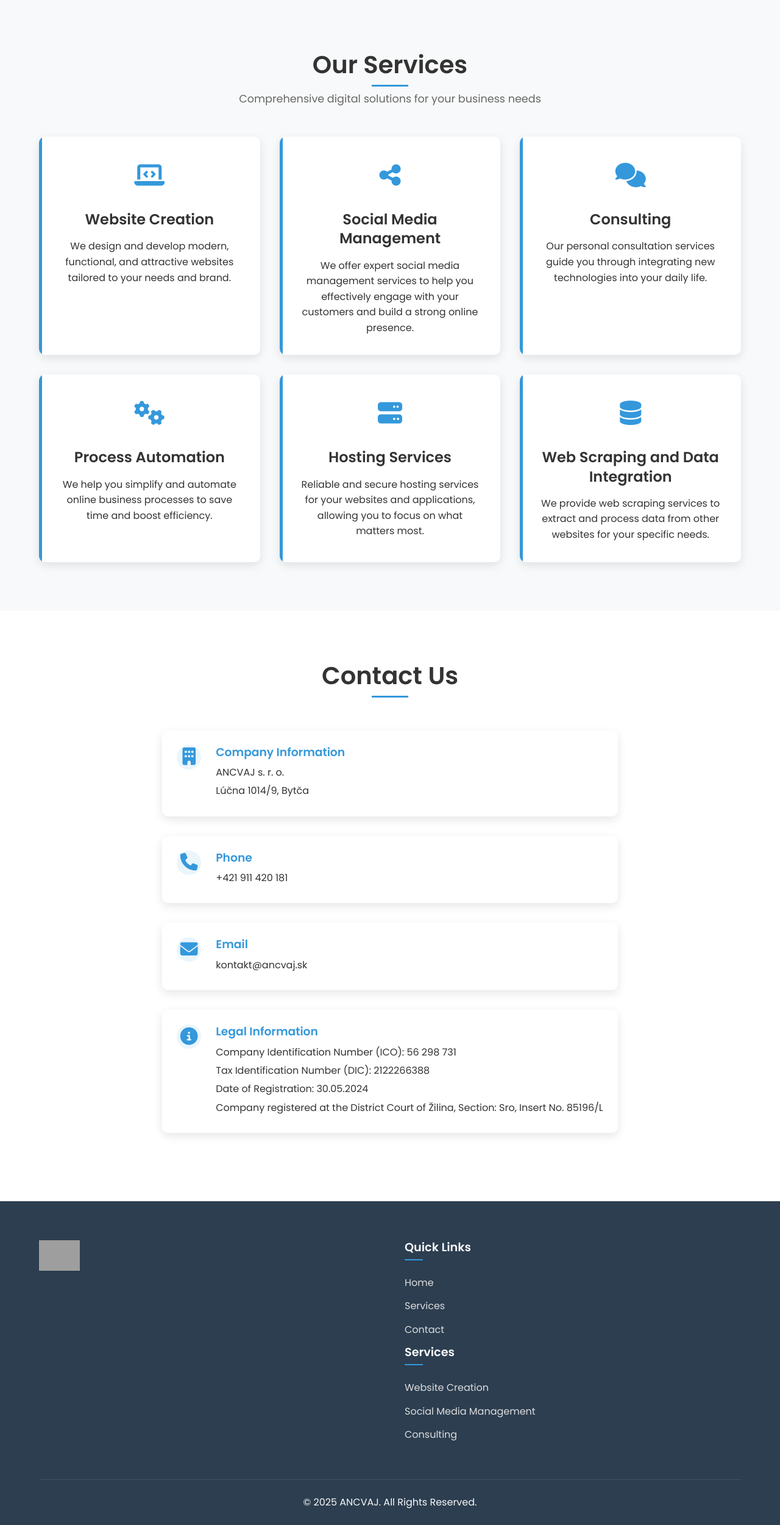
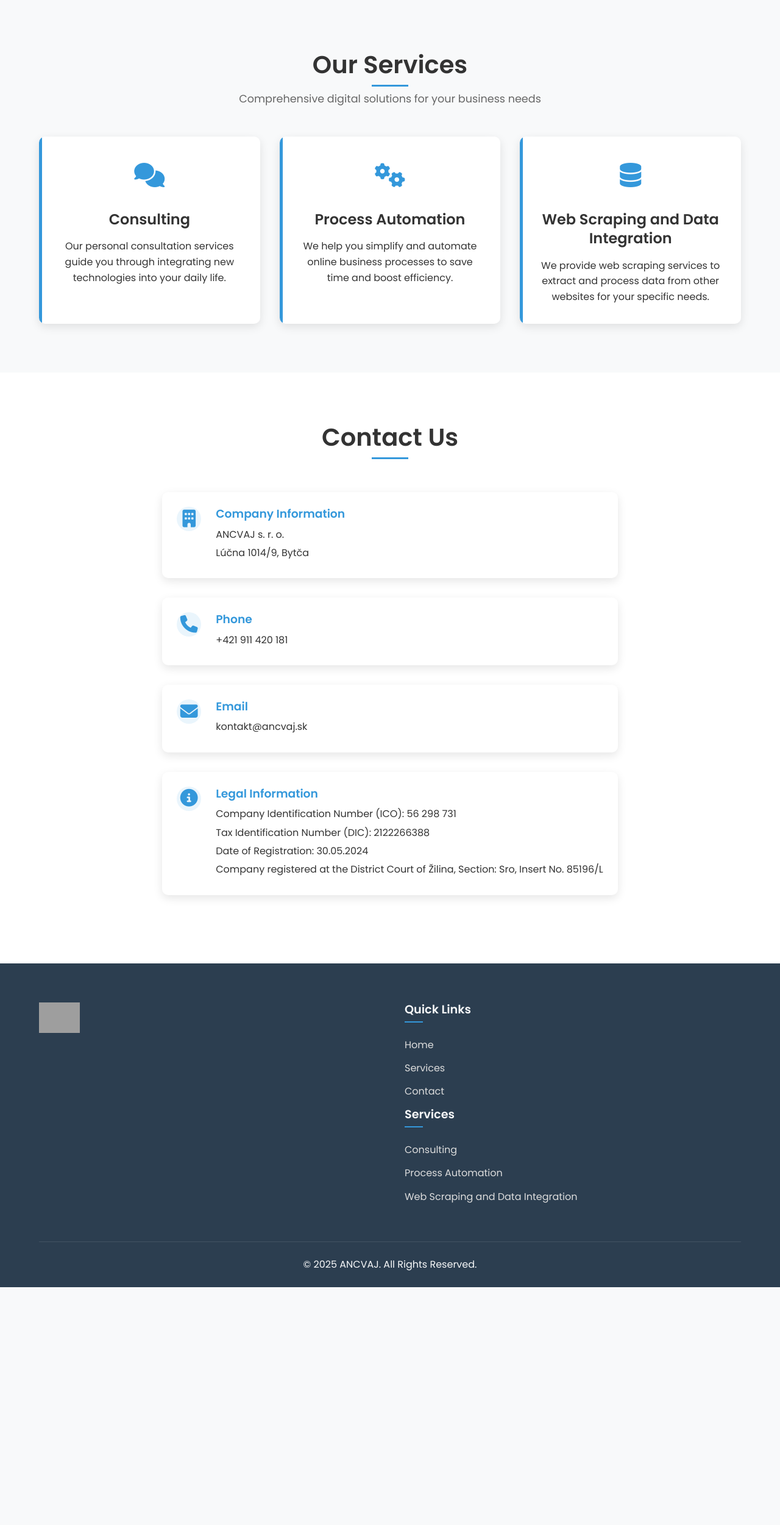
Before and after one commit to ShepDogSk/ancvajSK, a plain HTML site: page index.html in a window 1280 px wide. Shown: the part 800-3301 px from the top of the page at 61% size. After the commit the page ends 2911 px from the top, so only its background shows below. Drawn offline with Linux system fonts and the light colour scheme; grey boxes are pictures that could not be loaded.

Commit message:
second commit

```diff
--- a/index.html
+++ b/index.html
@@ -56,20 +56,6 @@
             <div class="services-container">
                 <div class="service-card">
                     <div class="service-icon">
-                        <i class="fas fa-laptop-code"></i>
-                    </div>
-                    <h3>Website Creation</h3>
-                    <p>We design and develop modern, functional, and attractive websites tailored to your needs and brand.</p>
-                </div>
-                <div class="service-card">
-                    <div class="service-icon">
-                        <i class="fas fa-share-alt"></i>
-                    </div>
-                    <h3>Social Media Management</h3>
-                    <p>We offer expert social media management services to help you effectively engage with your customers and build a strong online presence.</p>
-                </div>
-                <div class="service-card">
-                    <div class="service-icon">
                         <i class="fas fa-comments"></i>
                     </div>
                     <h3>Consulting</h3>
@@ -81,13 +67,6 @@
                     </div>
                     <h3>Process Automation</h3>
                     <p>We help you simplify and automate online business processes to save time and boost efficiency.</p>
-                </div>
-                <div class="service-card">
-                    <div class="service-icon">
-                        <i class="fas fa-server"></i>
-                    </div>
-                    <h3>Hosting Services</h3>
-                    <p>Reliable and secure hosting services for your websites and applications, allowing you to focus on what matters most.</p>
                 </div>
                 <div class="service-card">
                     <div class="service-icon">
@@ -159,9 +138,9 @@
                 <div class="footer-column">
                     <h4>Services</h4>
                     <ul>
-                        <li><a href="#services">Website Creation</a></li>
-                        <li><a href="#services">Social Media Management</a></li>
                         <li><a href="#services">Consulting</a></li>
+                        <li><a href="#services">Process Automation</a></li>
+                        <li><a href="#services">Web Scraping and Data Integration</a></li>
                     </ul>
                 </div>
                 <!-- <div class="footer-column">
```
Also changed, not shown: index-sk.html (+2 -23 lines), sitemap-sk.html (+2 -5 lines), sitemap.html (+2 -5 lines), 1 other file.
